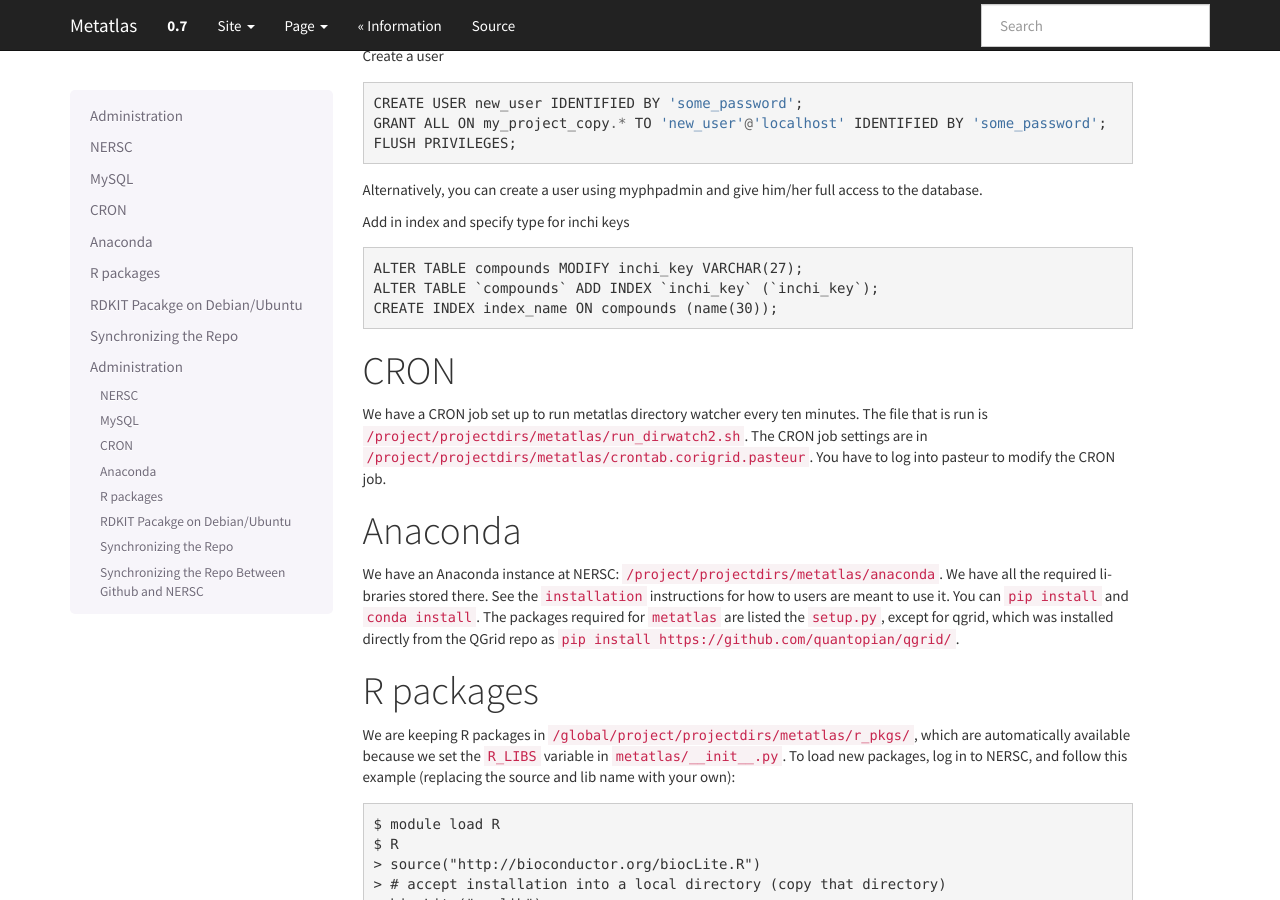
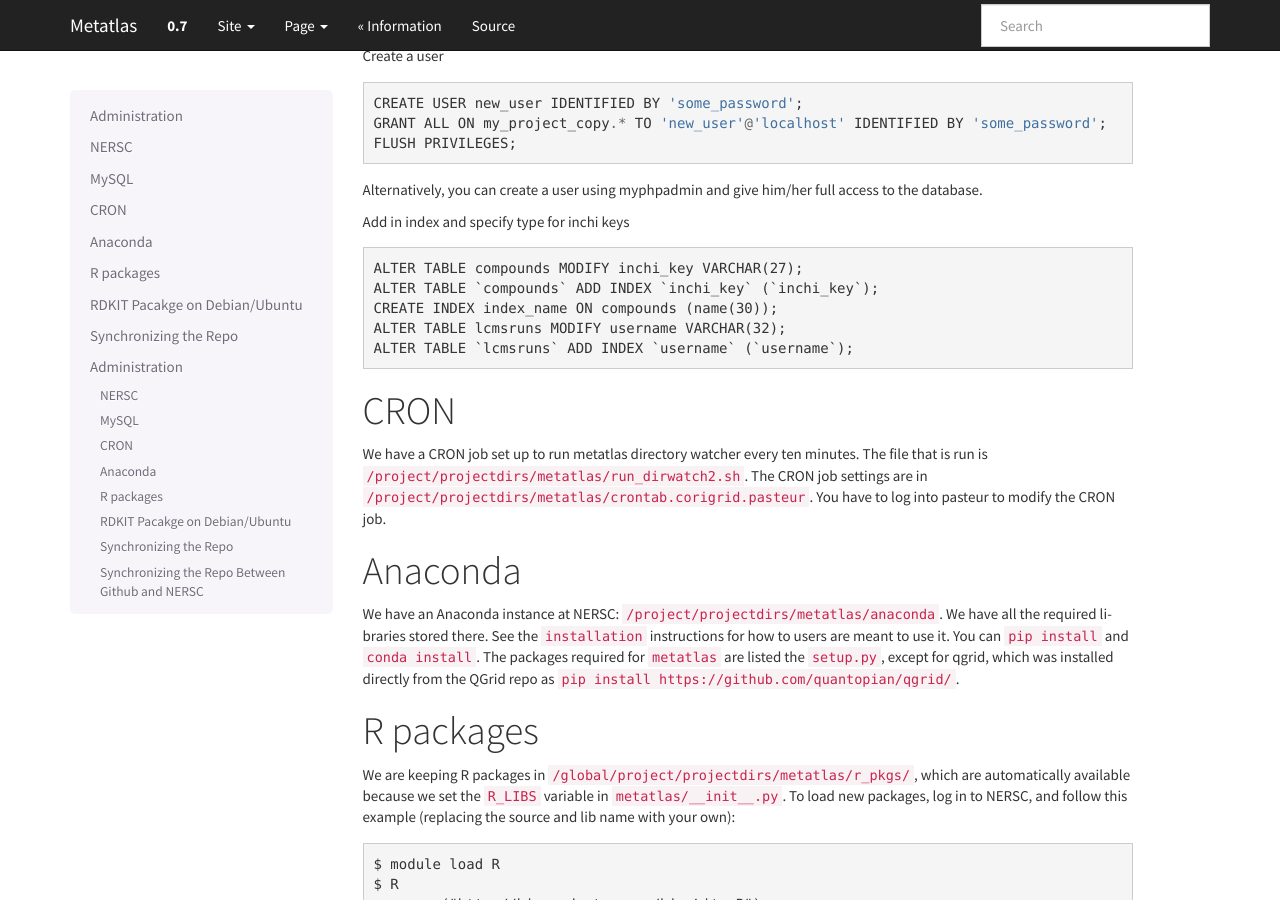
Before and after one commit to biorack/metatlas, a Sphinx documentation site: the page built from docs/source/admin.rst, in a window 1280 px wide and 900 px high, scrolled down 991 px. Built offline with Sphinx 7.4.7, drawn with Linux system fonts in a browser that asks for light colours; formulas are drawn with MathJax 3; pages that are not in the unit, such as notebooks, are missing from menus.

Commit message:
added index to lcmsruns

```diff
--- a/docs/source/admin.rst
+++ b/docs/source/admin.rst
@@ -72,6 +72,9 @@ Add in index and specify type for inchi keys
     ALTER TABLE compounds MODIFY inchi_key VARCHAR(27);
     ALTER TABLE `compounds` ADD INDEX `inchi_key` (`inchi_key`);
     CREATE INDEX index_name ON compounds (name(30));
+    ALTER TABLE lcmsruns MODIFY username VARCHAR(32);
+    ALTER TABLE `lcmsruns` ADD INDEX `username` (`username`);
+
 
 
 CRON
```
